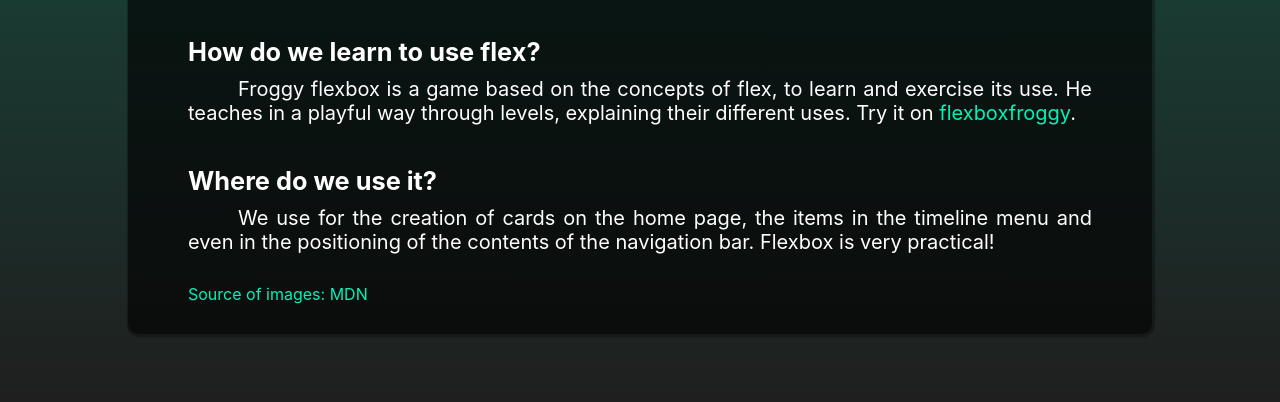
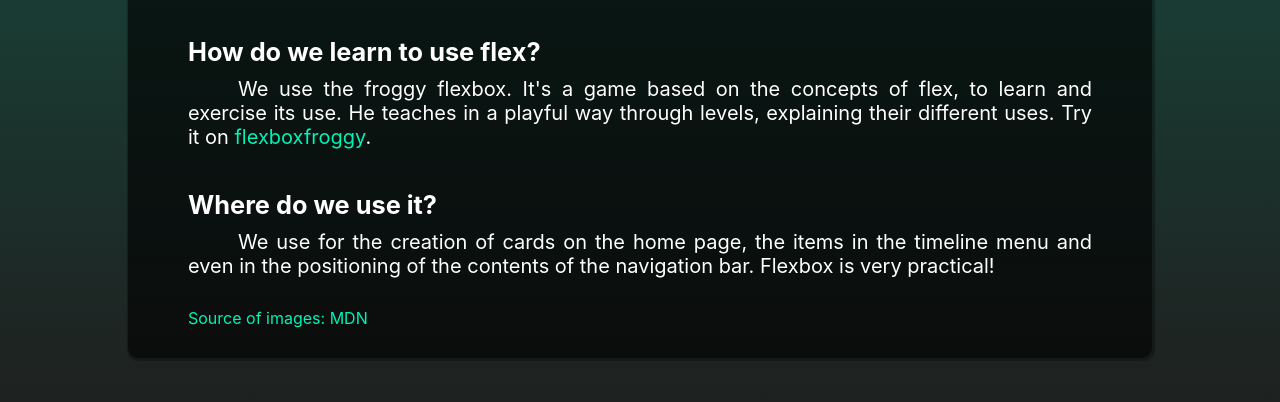
Before and after one commit to WillianM19/Site-em-30-dias-Ingles, a plain HTML site: page pages/weekContents/Positioning_with_Flex.html in a window 1280 px wide. Shown: the part 1780-2182 px from the top of the page. Drawn offline with Linux system fonts and the light colour scheme.

Commit message:
Correção no conteúdo do commit anterior

```diff
--- a/pages/weekContents/Positioning_with_Flex.html
+++ b/pages/weekContents/Positioning_with_Flex.html
@@ -44,7 +44,7 @@
                 <img src="../../img/weektwo/flex-example-columns.png" alt="">
                 <br>
                 <h3>How do we learn to use flex?</h3>
-                <p>Froggy flexbox is a game based on the concepts of flex, to learn and exercise its use. He teaches in a playful way through levels, explaining their different uses. Try it on <a href="https://flexboxfroggy.com">flexboxfroggy</a>.</p>
+                <p>We use the froggy flexbox. It's a game based on the concepts of flex, to learn and exercise its use. He teaches in a playful way through levels, explaining their different uses. Try it on <a href="https://flexboxfroggy.com">flexboxfroggy</a>.</p>
                 <br>
                 <h3>Where do we use it?</h3>
                 <p>We use for the creation of cards on the home page, the items in the timeline menu and even in the positioning of the contents of the navigation bar. Flexbox is very practical!</p>
```
